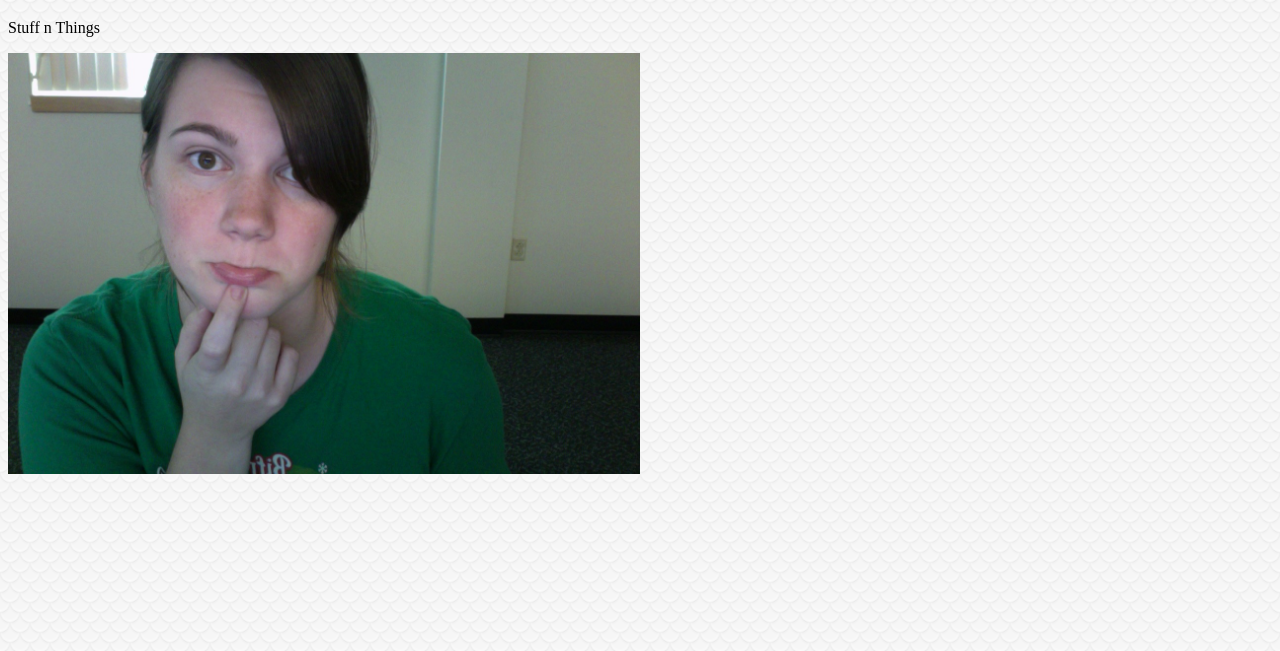
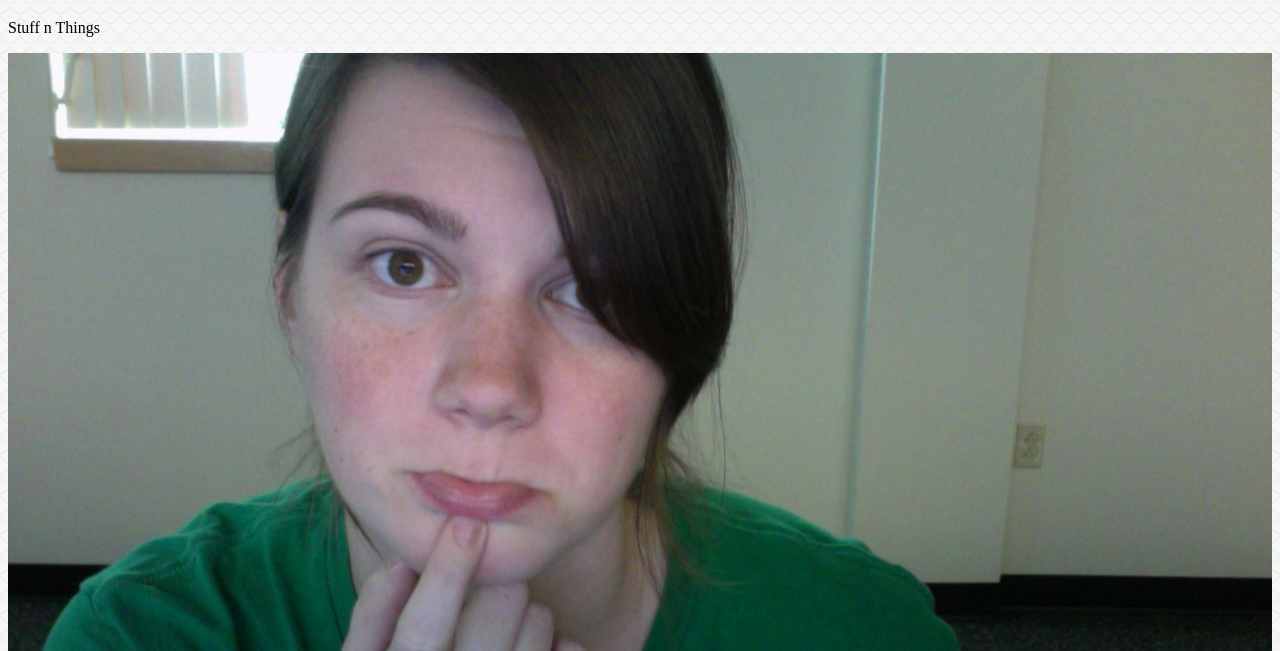
Before and after one commit to DRRicco/drricco.github.io, a plain HTML site: page index.html in a window 1280 px wide. Shown: the part 149-800 px from the top of the page. Drawn offline with Linux system fonts and the light colour scheme; a web font is replaced by a local one.

Commit message:
Added treehouse grid stylesheet link

```diff
--- a/index.html
+++ b/index.html
@@ -7,6 +7,7 @@
         <title>Document</title>
 
         <link href="css/styles.css" rel="stylesheet"/>
+        <link href="css/grid.css" rel="stylesheet"/>
         <link href='https://fonts.googleapis.com/css?family=Droid+Serif:400,700' rel='stylesheet' type='text/css'>
 
     </head>
```
